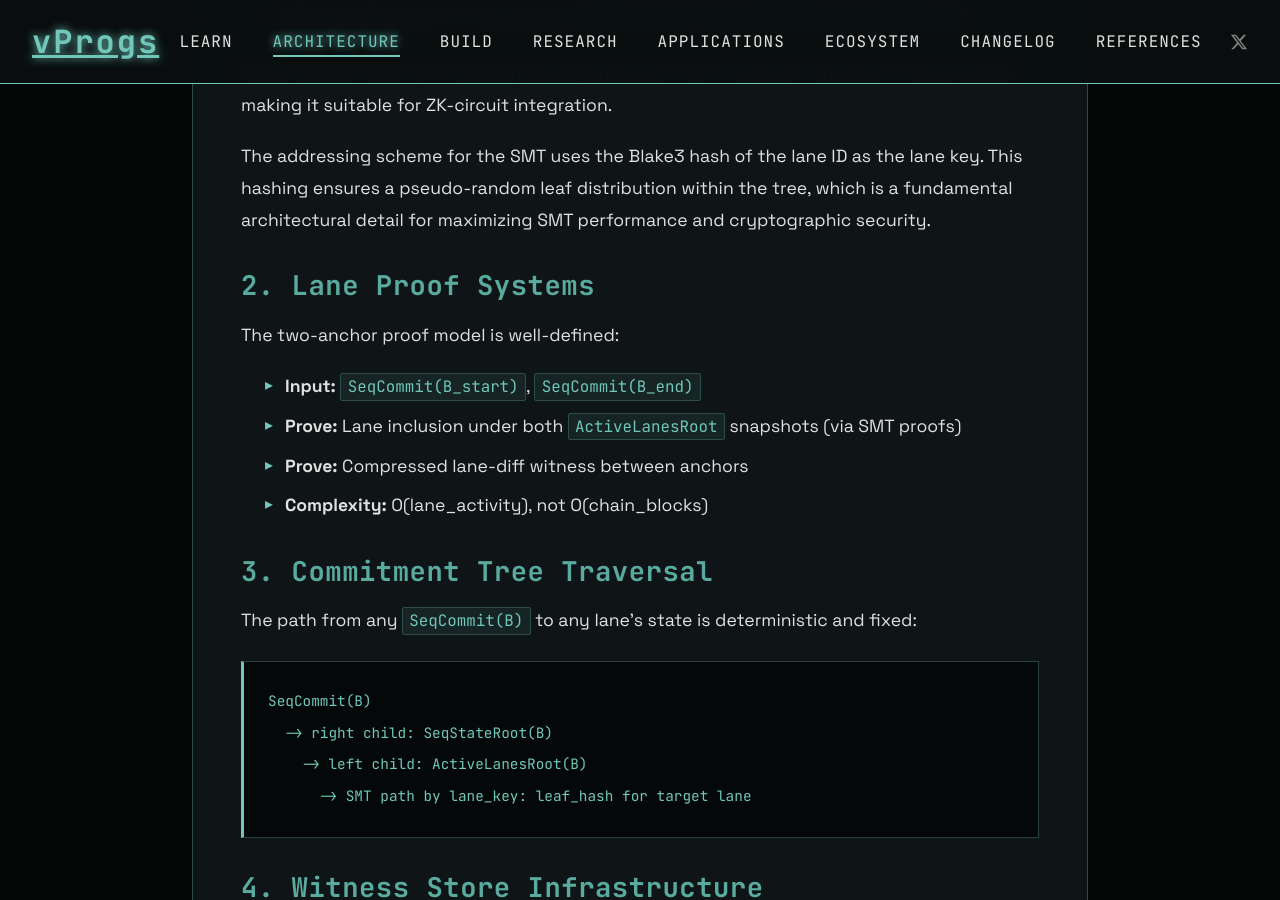
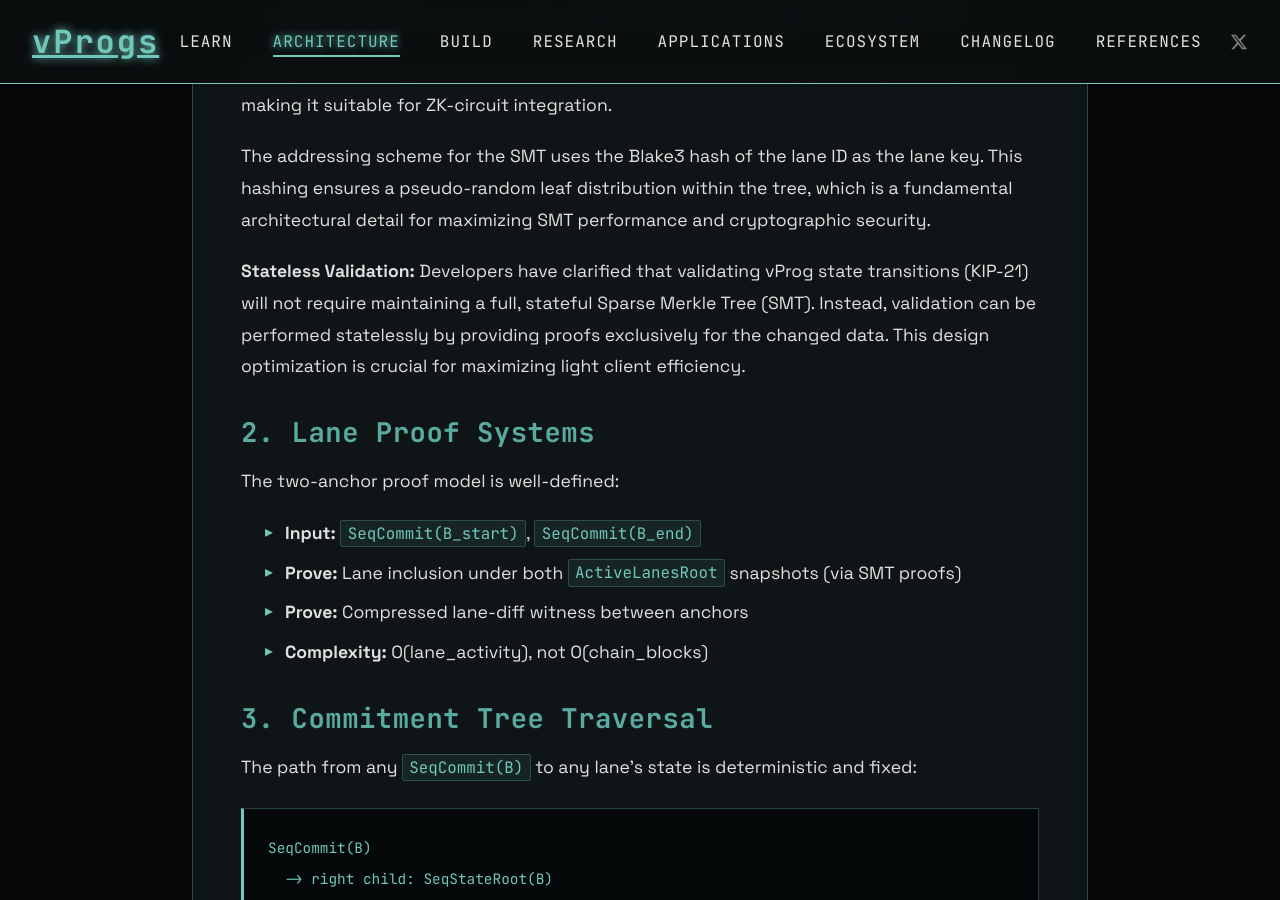
Before and after one commit to creative-inference/vprogs.xyz, a Jekyll site: the page built from architecture/sequencing-mapping.md, in a window 1280 px wide and 900 px high, scrolled down 4934 px. Built offline with Jekyll 4.4.1, drawn with Linux system fonts in a browser that asks for light colours.

Commit message:
Add detail on stateless validation for KIP-21 SMT [auto]

```diff
--- a/architecture/sequencing-mapping.md
+++ b/architecture/sequencing-mapping.md
@@ -117,6 +117,11 @@ Build inclusion and non-inclusion proof generators now. The proof structure is f
 
 
 The addressing scheme for the SMT uses the Blake3 hash of the lane ID as the lane key. This hashing ensures a pseudo-random leaf distribution within the tree, which is a fundamental architectural detail for maximizing SMT performance and cryptographic security.
+
+
+
+
+**Stateless Validation:** Developers have clarified that validating vProg state transitions (KIP-21) will not require maintaining a full, stateful Sparse Merkle Tree (SMT). Instead, validation can be performed statelessly by providing proofs exclusively for the changed data. This design optimization is crucial for maximizing light client efficiency.
 
 ### 2. Lane Proof Systems
 
```
